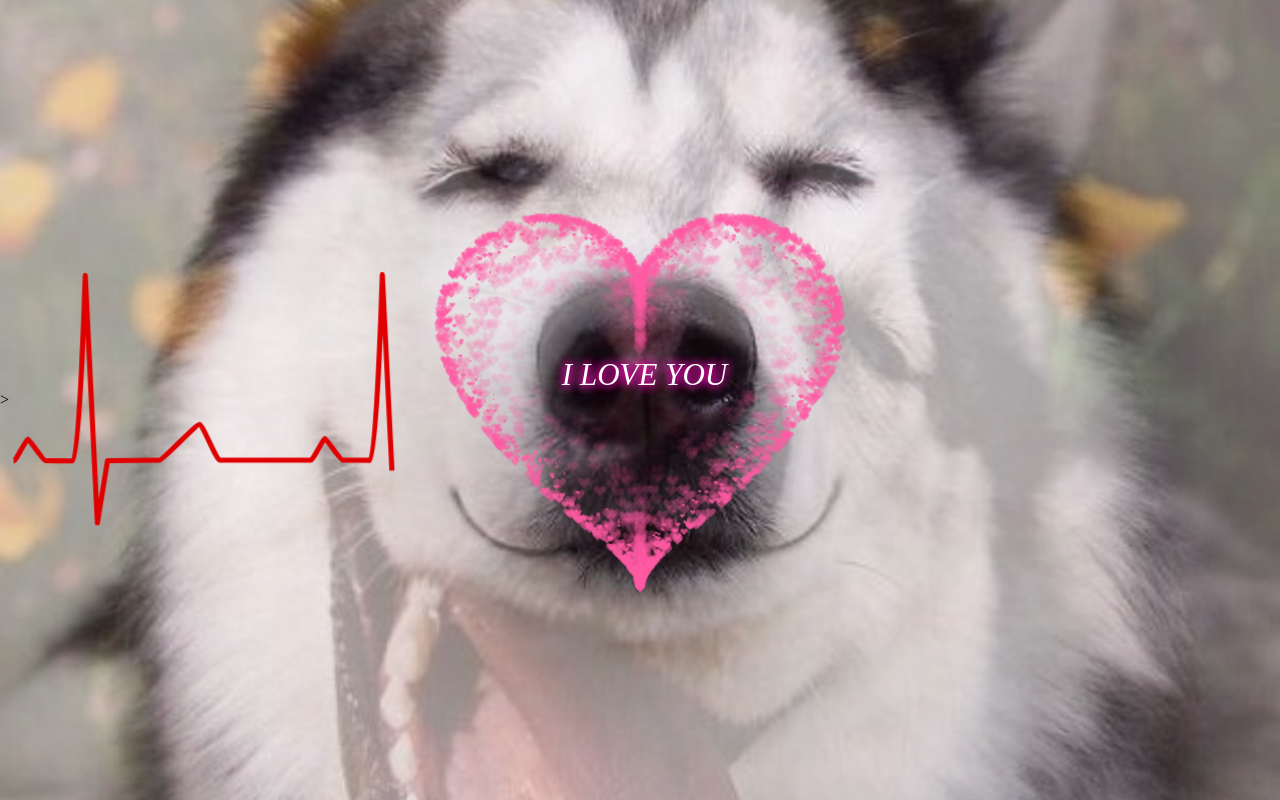
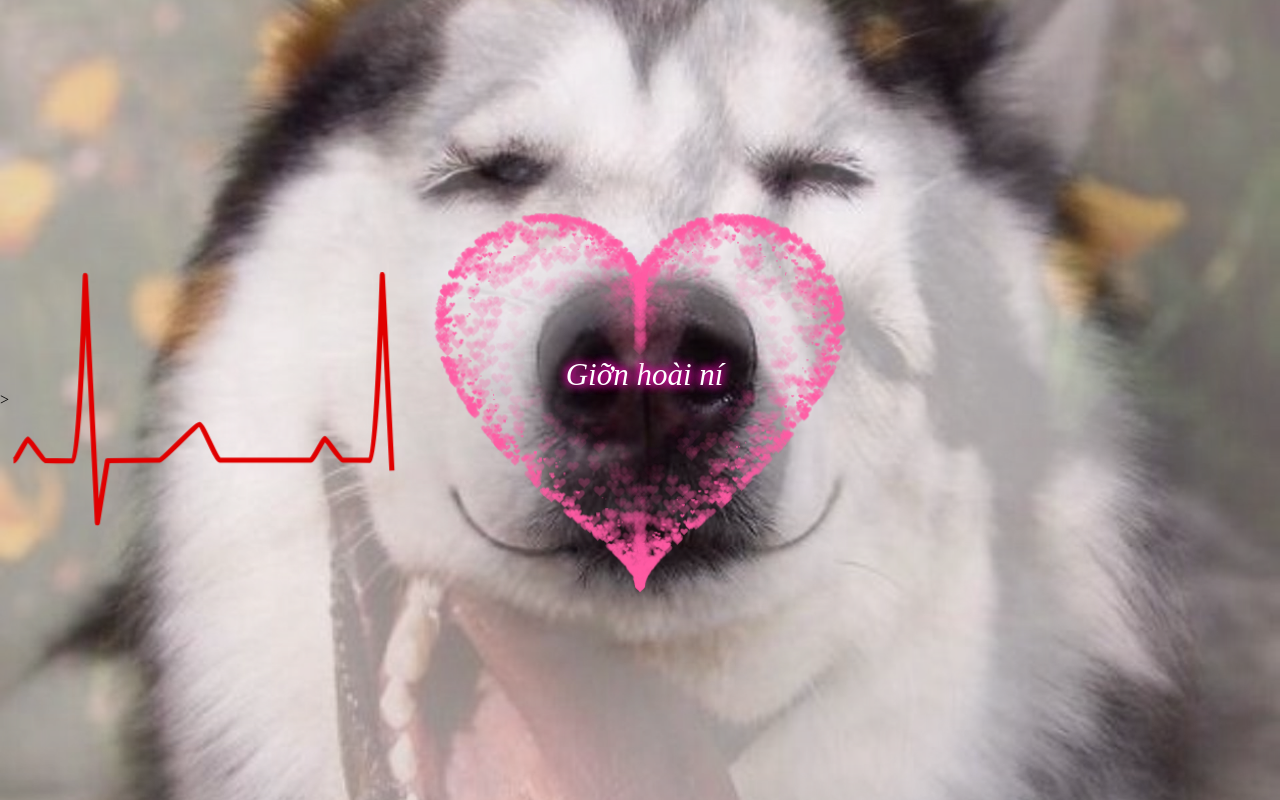
Before and after one commit to minhnhut2306/nhut23, a plain HTML site: page tim.html in a window 1280 px wide. Drawn offline with Linux system fonts and the light colour scheme.

Commit message:
Update tim.html

```diff
--- a/tim.html
+++ b/tim.html
@@ -340,7 +340,7 @@ var ParticlePool = (function() {
   justify-content: center;
   margin-bottom: 50px;
   text-shadow: 0 0 10px rgb(225 12 168), 0 0 10px rgb(225 12 168), 0 0 10px rgb(225 12 168);
-  text-align: center;">I LOVE YOU</div> <!--Chú thích chà bá cái chữ ở giữa-->
+  text-align: center;">Giỡn hoài ní</div> <!--Chú thích chà bá cái chữ ở giữa-->
      <style>body{
         height: 100%;
         width: 100%;
```
